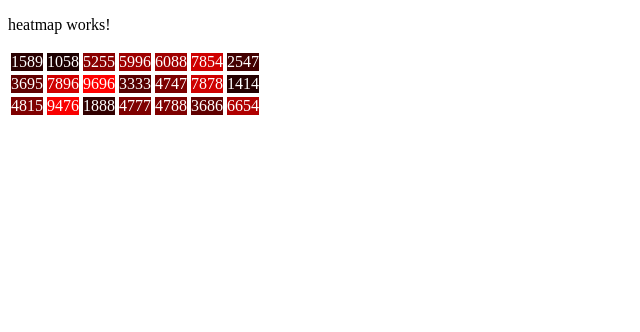
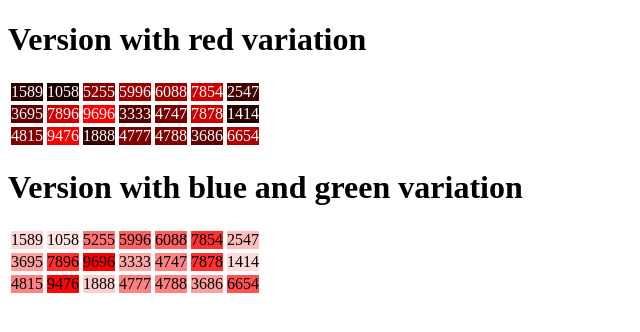
Before and after one commit to carlosantilon94/softservei, an Angular app: page / in a window 1280 px wide. Shown: the top 332 px of the page, without its empty margins (0-640 px from the left). Built offline with nearby package versions, Linux system fonts and the light colour scheme.

Commit message:
Red composed version

```diff
--- a/src/app/heatmap/heatmap.component.html
+++ b/src/app/heatmap/heatmap.component.html
@@ -1,4 +1,4 @@
-<p>heatmap works!</p>
+<h1>Version with red variation</h1>
 <table>
     <tr *ngFor="let row of data">
         <td *ngFor="let col of row">
@@ -8,3 +8,13 @@
         </td>
     </tr>
 </table>
+<h1>Version with blue and green variation</h1>
+<table>
+    <tr *ngFor="let row of data">
+        <td *ngFor="let col of row">
+            <div [ngStyle]="{ 'background-color': colors_red_composed[col] } ">
+                <span>{{col}}</span>
+            </div>
+        </td>
+    </tr>
+</table>
--- a/src/app/heatmap/heatmap.component.ts
+++ b/src/app/heatmap/heatmap.component.ts
@@ -12,6 +12,7 @@ export class HeatmapComponent implements OnInit {
     [4815, 9476, 1888, 4777, 4788, 3686, 6654],
   ];
   public colors: any = {};
+  public colors_red_composed: any = {};
 
   constructor() {
     let onedimension: any = [];
@@ -20,11 +21,13 @@ export class HeatmapComponent implements OnInit {
     });
     onedimension.sort((a: number, b: number) => a - b);
     let max: number = onedimension[onedimension.length - 1];
-    let min: number = onedimension[0];
     onedimension.forEach((n: number) => {
       let r = Math.round((n * 255) / max);
       let rhex = this.numberToHex(r);
-      this.colors[n] = '#' + rhex + "00" + "00";
+      this.colors[n] = '#' + rhex + '0000';
+      let gb = 255 - r;
+      let gbhex = this.numberToHex(gb);
+      this.colors_red_composed[n] = '#ff' + gbhex + gbhex;
     });
   }
 
```
